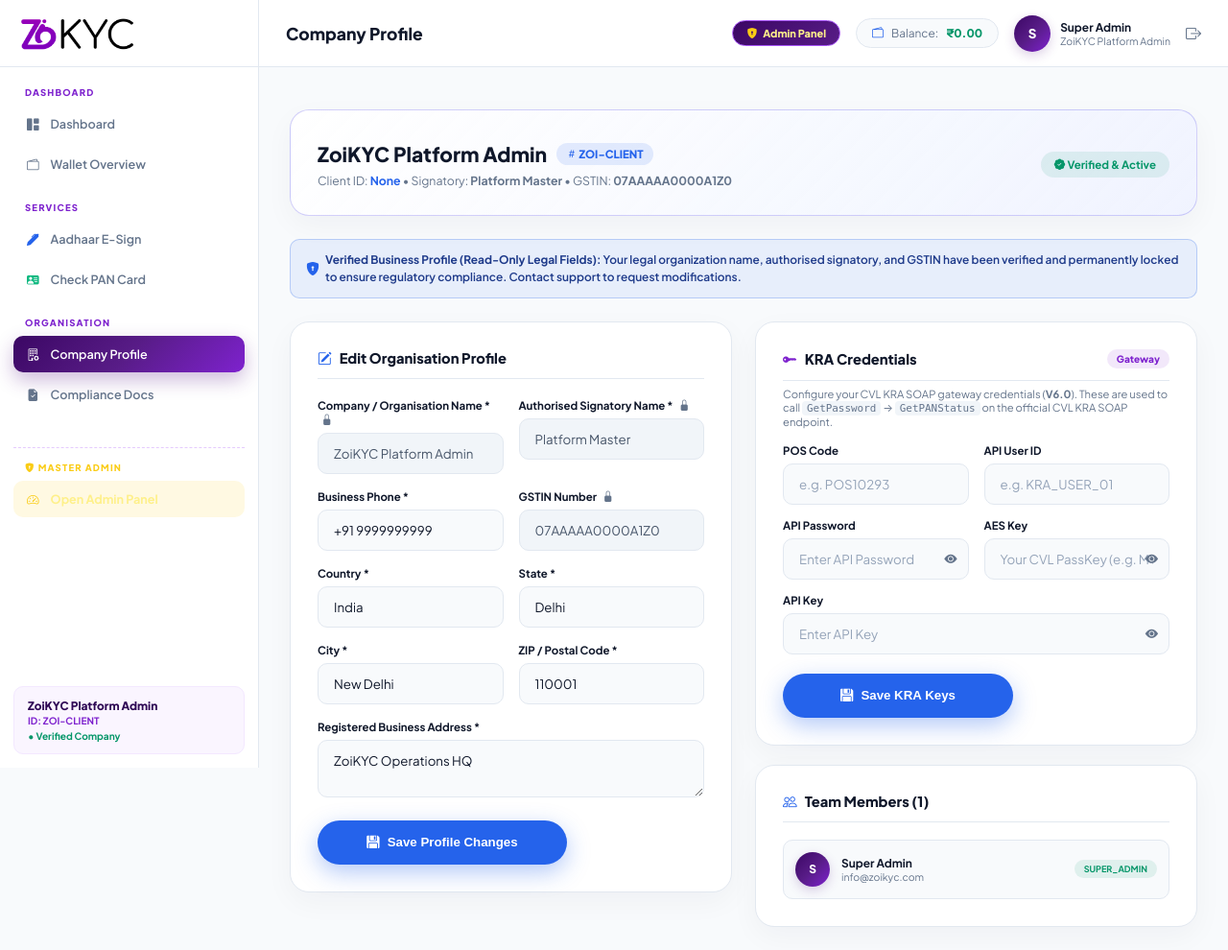
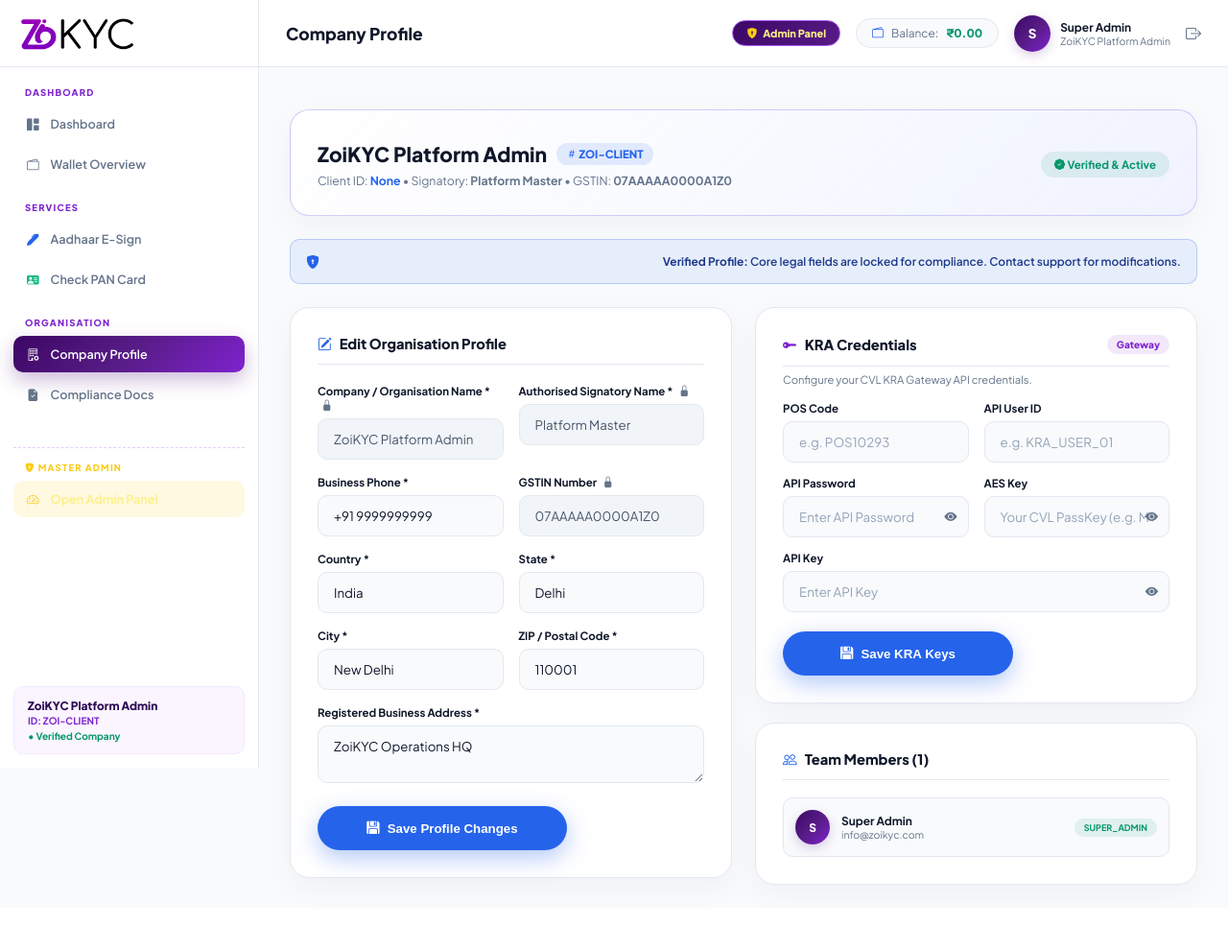
Before and after one commit to vijayvaishnav1011/zoikyc, a Flask app: page /company/profile in a window 1280 px wide. Shown: the whole page at 96% size. After the commit the page ends 928 px from the top, so only its background shows below. Run offline with Flask 3, Linux system fonts and the light colour scheme; a user stored in the database is signed in; some libraries are stand-ins or nearby versions.

Commit message:
UI: Simplify descriptive text on company profile

```diff
--- a/app/templates/client/company_profile.html
+++ b/app/templates/client/company_profile.html
@@ -43,9 +43,7 @@
 <div class="alert alert-info"
   style="margin-bottom: 24px; background: rgba(37, 99, 235, 0.08); border-color: rgba(37, 99, 235, 0.25); color: #1e3a8a; font-size: 0.85rem; line-height: 1.5;">
   <i class="bi bi-shield-lock-fill" style="color: var(--tiancai-blue); margin-right: 6px; font-size: 1rem;"></i>
-  <span><strong>Verified Business Profile (Read-Only Legal Fields):</strong> Your legal organization name, authorised
-    signatory, and GSTIN have been verified and permanently locked to ensure regulatory compliance. Contact support to
-    request modifications.</span>
+  <span><strong>Verified Profile:</strong> Core legal fields are locked for compliance. Contact support for modifications.</span>
 </div>
 {% endif %}
 
@@ -179,9 +177,7 @@
           </span>
         </div>
         <p style="font-size: 0.8rem; color: var(--text-muted); margin-bottom: 16px;">
-          Configure your CVL KRA SOAP gateway credentials (<strong>V6.0</strong>). These are used to call
-          <code style="background:#f1f5f9;padding:1px 5px;border-radius:4px;font-size:0.78rem;">GetPassword</code> →
-          <code style="background:#f1f5f9;padding:1px 5px;border-radius:4px;font-size:0.78rem;">GetPANStatus</code> on the official CVL KRA SOAP endpoint.
+          Configure your CVL KRA Gateway API credentials.
         </p>
 
         <!-- POS Code & API User ID -->
```
